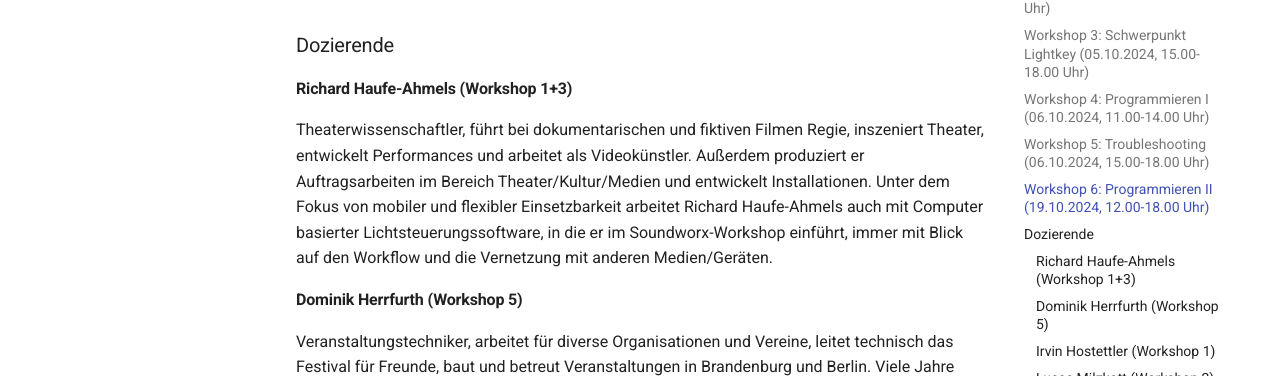
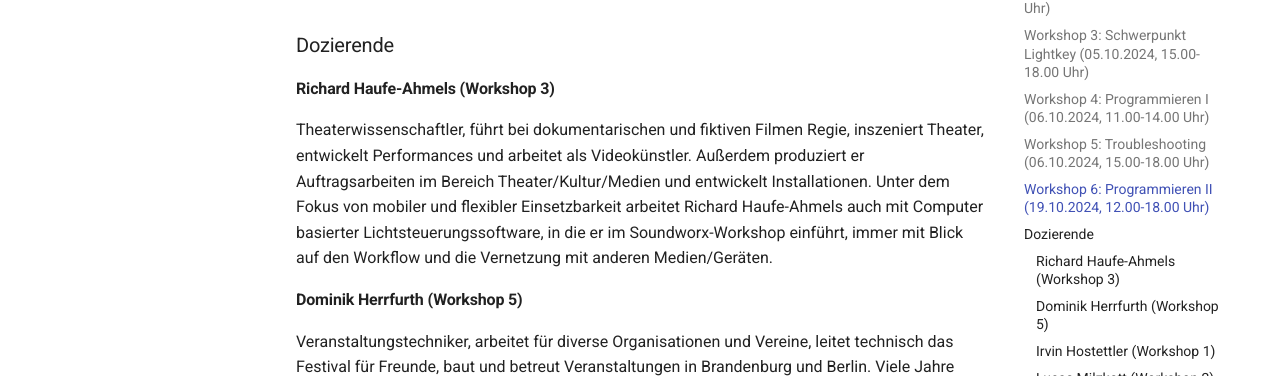
Before and after one commit to fuef-festival/soundworx, an MkDocs documentation site: the page built from docs/workshops.md, in a window 1280 px wide and 900 px high, scrolled down 1547 px. Shown: the part 181-557 px from the top of the window. Built offline with MkDocs 1.6.1 and Material for MkDocs 9.7.7, drawn with Linux system fonts in a browser that asks for light colours; plug-ins that fetch from the network failed and are left out; comment, search, counter and statistics services are not loaded.

Commit message:
Update workshops.md

```diff
--- a/docs/workshops.md
+++ b/docs/workshops.md
@@ -49,7 +49,7 @@ Zum Abschluss der Workshop-Reihe wird es nochmal praktisch: Auf Basis der vorher
 
 ### Dozierende
 
-#### Richard Haufe-Ahmels (Workshop 1+3)
+#### Richard Haufe-Ahmels (Workshop 3)
 
 Theaterwissenschaftler, führt bei dokumentarischen und fiktiven Filmen Regie, inszeniert Theater, entwickelt Performances und arbeitet als Videokünstler. Außerdem produziert er Auftragsarbeiten im Bereich Theater/Kultur/Medien und entwickelt Installationen. Unter dem Fokus von mobiler und flexibler Einsetzbarkeit arbeitet Richard Haufe-Ahmels auch mit Computer basierter Lichtsteuerungssoftware, in die er im Soundworx-Workshop einführt, immer mit Blick auf den Workflow und die Vernetzung mit anderen Medien/Geräten.
 
```
